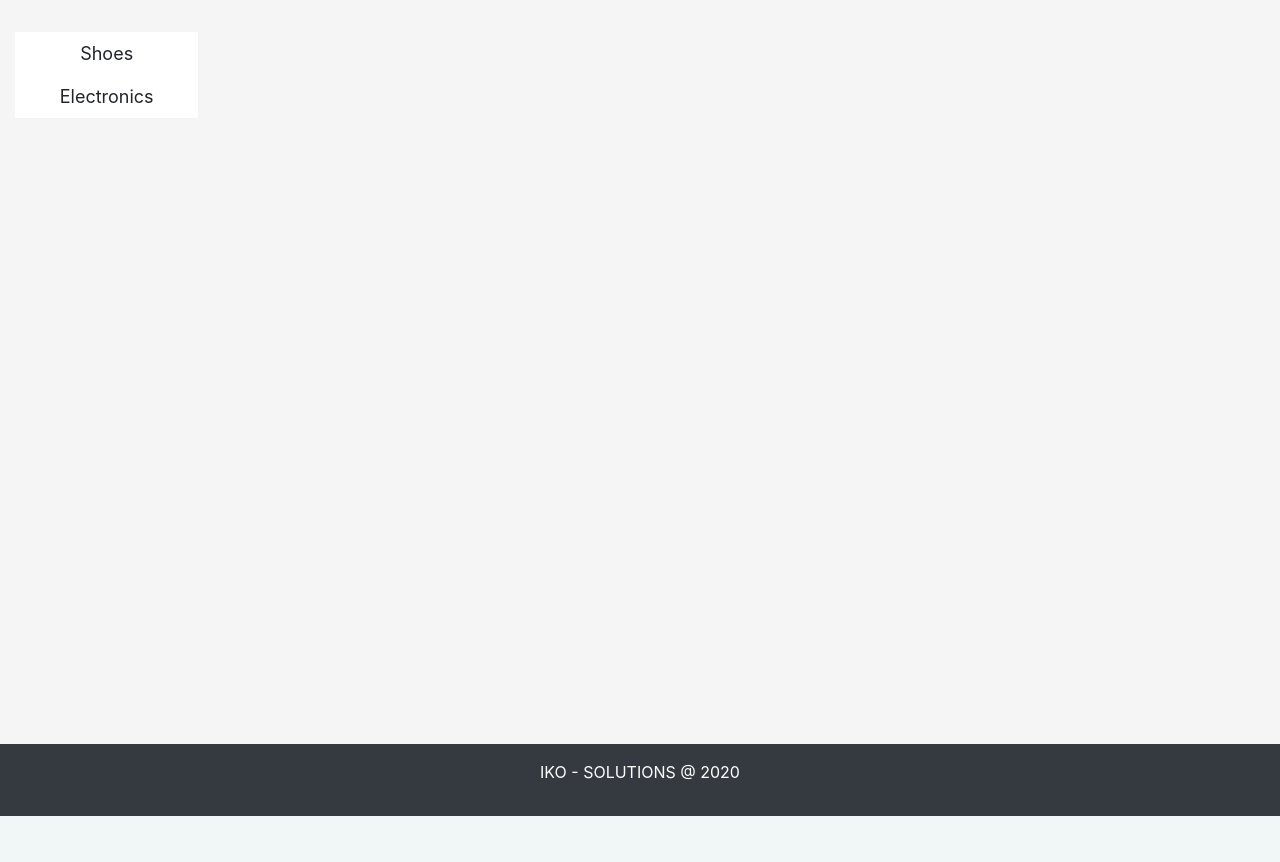
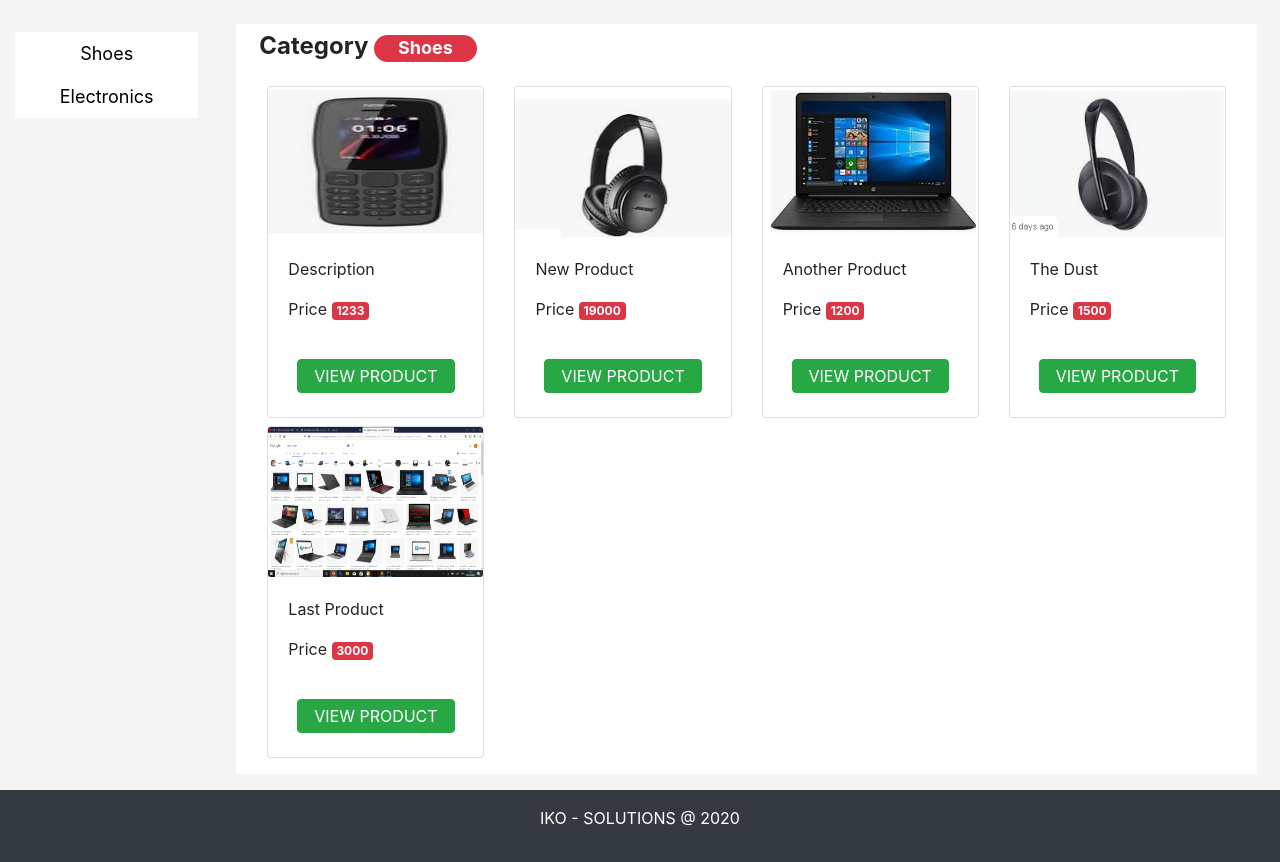
Before and after one commit to irungudeveloper/iko-project, a PHP site: page /category_view.php?category_id=1&category=Shoes in a window 1280 px wide. Shown: the part 122-984 px from the top of the page. Before the commit the page ends 938 px from the top, so only its background shows below. Run offline with PHP 8.4, Linux system fonts and the light colour scheme; data comes from the database, SQL or seed files in the repository; some libraries are stand-ins or nearby versions.

Commit message:
Category Working!!

```diff
--- a/category_view.php
+++ b/category_view.php
@@ -7,12 +7,52 @@
 
 	$product = new Product;
 
-	if (isset($_POST['category_id']))
-	{
-		echo "Success";
-		exit();
-	}
+		if (isset($_GET['category_id']))
+		{
+			$data = $_GET['category_id'];
 
- ?>
+			$product_data = $product->productCategoryView($data);
+
+		?>
+
+		<div class="col-md-10">
+		<div class="row m-2 bg-white p-2">
+
+ 		<div class="col-md-12">
+ 			<p class="h4 font-weight-bold">Category <span class="badge rounded-pill bg-danger text-white pl-4 pr-4"><?php echo $_GET['category']; ?></span></p>
+ 		</div>
+
+ 		<div class="row m-2">
+
+		<?php foreach ($product_data as $product) { ?>
+
+
+			<div class="col-md-3 col-sm-6">
+ 			<div class="card mt-2 w-100">
+ 				<img src="images/<?php echo $product->image1 ?>" class="card-img" alt="" width="900px" height="150px">
+
+ 				<div class="card-body">
+
+ 					<p class="card-text"><?php echo $product->title ?></p>
+ 					<p class="card-text">Price <span class="badge badge-danger"><?php echo $product->price ?></span></p>
+
+ 				</div>
+
+ 					<form method="GET" action="product_view.php" class="text-center">
+
+					<input type="hidden" name="id" value="<?php echo $product->id ?>">
+
+					<input type="submit" name="view" value="VIEW PRODUCT" class="btn btn-success p-1 pl-3 pr-3 m-2">
+
+				</form>
+
+ 			</div>
+ 			</div>
+
+ 	<?php }} ?>
+
+ </div>
+</div>
+</div>
 
 <?php require_once('layout/footer.php') ?>
--- a/config/product_class.php
+++ b/config/product_class.php
@@ -170,7 +170,7 @@
 
 					]);
 
-				$data = $stmt->fetchAlll();
+				$data = $stmt->fetchAll();
 				return $data;
 
 			}
--- a/layout/footer.php
+++ b/layout/footer.php
@@ -11,5 +11,26 @@
 <script src="https://stackpath.bootstrapcdn.com/bootstrap/4.4.1/js/bootstrap.min.js" integrity="sha384-wfSDF2E50Y2D1uUdj0O3uMBJnjuUD4Ih7YwaYd1iqfktj0Uod8GCExl3Og8ifwB6" crossorigin="anonymous"></script>
 <script src="https://kit.fontawesome.com/cf5e4a236d.js" crossorigin="anonymous"></script>
 
+<script src="https://ajax.googleapis.com/ajax/libs/jquery/3.4.1/jquery.min.js"></script>
+
+<script>
+	$(document).on("click","a",function(e){
+
+	var id =  $(this).attr("id");
+
+	console.log(id);
+
+    $.ajax({
+    type: "POST",
+    data: "id=" + $(this).attr("id"),
+    url: "category_view.php",
+    success    : function(data){
+                console.log(data);
+            }
+    });
+});
+</script>
+
+
 </body>
 </html>
--- a/layout/sidebar.php
+++ b/layout/sidebar.php
@@ -52,7 +52,7 @@ require_once('config/category_class.php');
 
 		<?php foreach ($category_data as $category) { ?>
 
-			<a id="<?php echo $category->id ?>" onclick="cat_id(this.id)"><li class="list-group-item point p-2">
+			<a id="<?php echo $category->id ?>" onclick="this.id" href="category_view.php?category_id=<?php echo $category->id ?>&category=<?php echo $category->name?>"><li class="list-group-item point p-2">
 
 				<?php echo $category->name ?></li></a>
 
```
